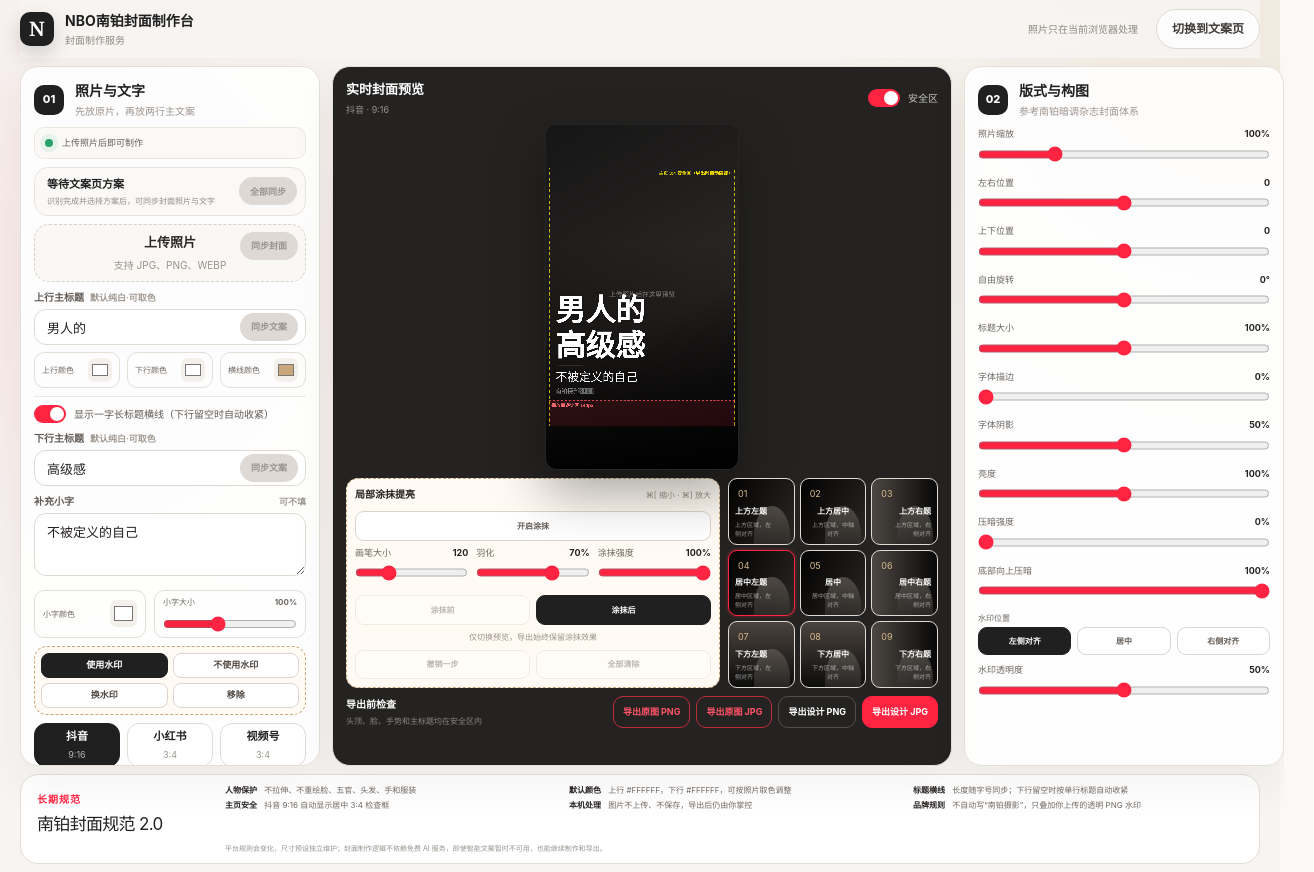
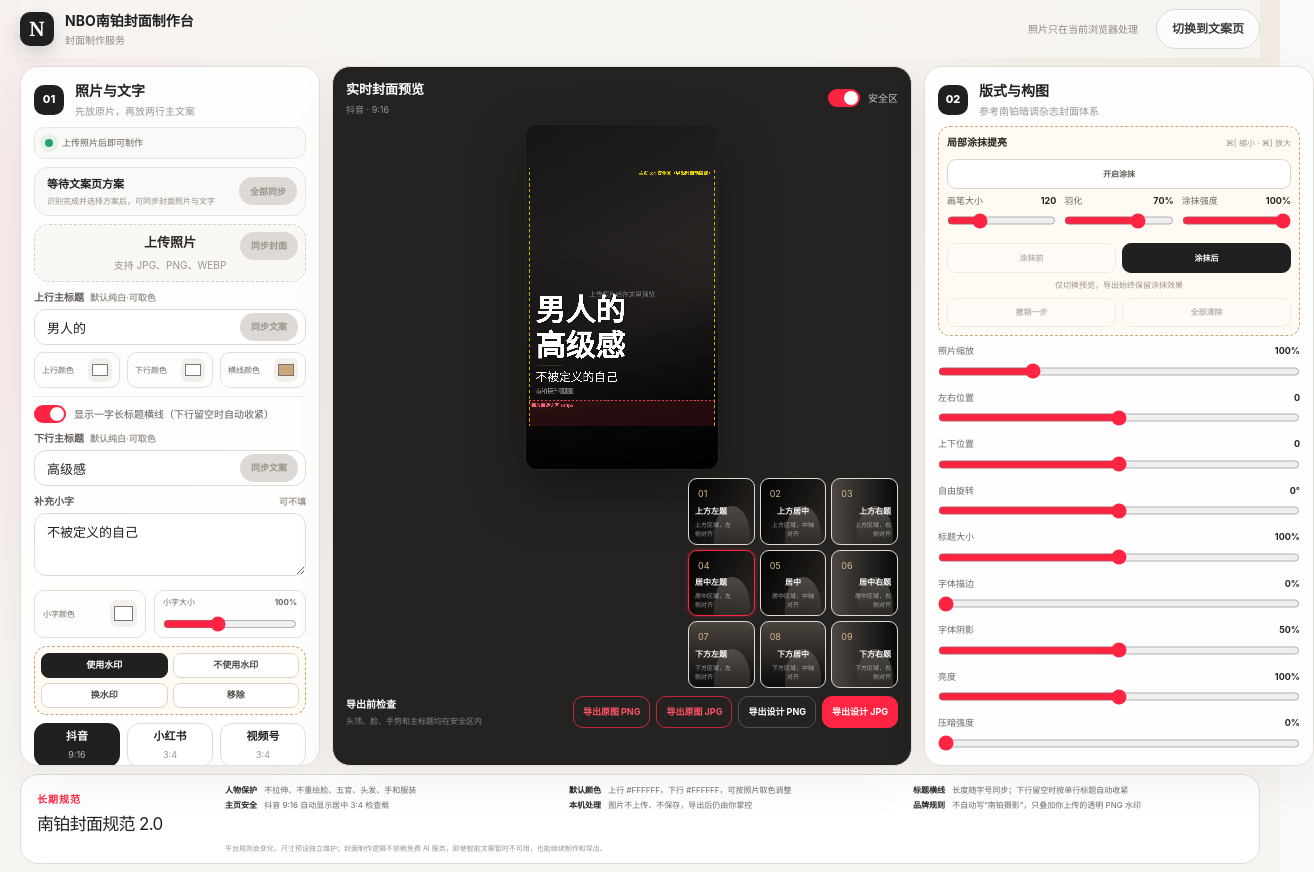
Before and after one commit to wdmm630202/nbo-cover-copy, a Next.js app: page /cover in a window 1280 px wide. Shown: the whole page, 1314 px wide, since content can reach past the window. Built offline with nearby package versions, Linux system fonts and the light colour scheme.

Commit message:
correct cover studio tool placement

```diff
--- a/app/cover/CoverStudio.tsx
+++ b/app/cover/CoverStudio.tsx
@@ -1426,30 +1426,6 @@ export default function CoverStudio() {
             />
           </div>
           <div className="studio-preview-tools">
-            <div className="studio-retouch">
-              <div className="studio-retouch-heading"><b>局部涂抹提亮</b><span>⌘[ 缩小 · ⌘] 放大</span></div>
-              <button
-                type="button"
-                className={brushMode ? "is-active" : ""}
-                onClick={() => {
-                  setBrushMode((current) => !current);
-                  setRotationMode(false);
-                  setNotice(brushMode ? "已退出涂抹，可继续移动照片" : "已开启涂抹，请在照片上按住绘制");
-                }}
-              >{brushMode ? "退出涂抹" : "开启涂抹"}</button>
-              <Slider label="画笔大小" value={brushSize} min={20} max={400} suffix="" onChange={setBrushSize} />
-              <Slider label="羽化" value={brushFeather} min={0} max={100} suffix="%" onChange={setBrushFeather} />
-              <Slider label="涂抹强度" value={brushStrength} min={0} max={100} suffix="%" onChange={setBrushStrength} />
-              <div className="studio-retouch-compare">
-                <button type="button" disabled={!retouchStrokes.length} className={showRetouchBefore ? "is-active" : ""} onClick={() => setShowRetouchBefore(true)}>涂抹前</button>
-                <button type="button" className={!showRetouchBefore ? "is-active" : ""} onClick={() => setShowRetouchBefore(false)}>涂抹后</button>
-              </div>
-              <small className="studio-retouch-note">仅切换预览，导出始终保留涂抹效果</small>
-              <div className="studio-retouch-actions">
-                <button type="button" disabled={!retouchStrokes.length} onClick={() => { setShowRetouchBefore(false); setRetouchStrokes((current) => current.slice(0, -1)); }}>撤销一步</button>
-                <button type="button" disabled={!retouchStrokes.length} onClick={() => { setShowRetouchBefore(false); setRetouchStrokes([]); }}>全部清除</button>
-              </div>
-            </div>
             <div className="studio-template-grid">
               {COVER_TEMPLATES.map((template) => (
                 <button
@@ -1491,6 +1467,31 @@ export default function CoverStudio() {
             <div>
               <strong>版式与构图</strong>
               <small>参考南铂暗调杂志封面体系</small>
+            </div>
+          </div>
+
+          <div className="studio-retouch">
+            <div className="studio-retouch-heading"><b>局部涂抹提亮</b><span>⌘[ 缩小 · ⌘] 放大</span></div>
+            <button
+              type="button"
+              className={brushMode ? "is-active" : ""}
+              onClick={() => {
+                setBrushMode((current) => !current);
+                setRotationMode(false);
+                setNotice(brushMode ? "已退出涂抹，可继续移动照片" : "已开启涂抹，请在照片上按住绘制");
+              }}
+            >{brushMode ? "退出涂抹" : "开启涂抹"}</button>
+            <Slider label="画笔大小" value={brushSize} min={20} max={400} suffix="" onChange={setBrushSize} />
+            <Slider label="羽化" value={brushFeather} min={0} max={100} suffix="%" onChange={setBrushFeather} />
+            <Slider label="涂抹强度" value={brushStrength} min={0} max={100} suffix="%" onChange={setBrushStrength} />
+            <div className="studio-retouch-compare">
+              <button type="button" disabled={!retouchStrokes.length} className={showRetouchBefore ? "is-active" : ""} onClick={() => setShowRetouchBefore(true)}>涂抹前</button>
+              <button type="button" className={!showRetouchBefore ? "is-active" : ""} onClick={() => setShowRetouchBefore(false)}>涂抹后</button>
+            </div>
+            <small className="studio-retouch-note">仅切换预览，导出始终保留涂抹效果</small>
+            <div className="studio-retouch-actions">
+              <button type="button" disabled={!retouchStrokes.length} onClick={() => { setShowRetouchBefore(false); setRetouchStrokes((current) => current.slice(0, -1)); }}>撤销一步</button>
+              <button type="button" disabled={!retouchStrokes.length} onClick={() => { setShowRetouchBefore(false); setRetouchStrokes([]); }}>全部清除</button>
             </div>
           </div>
 
--- a/app/globals.css
+++ b/app/globals.css
@@ -1092,7 +1092,7 @@ body {
   .cover-page { padding-bottom: 8px; }
   .cover-studio-header { min-height: 58px; }
   .cover-studio-mark { width: 34px; height: 34px; border-radius: 10px; font-size: 20px; }
-  .cover-studio-grid { height: calc(100vh - 170px); min-height: 700px; margin-top: 8px; grid-template-columns: 300px minmax(620px, 1fr) 320px; gap: 12px; align-items: stretch; }
+  .cover-studio-grid { height: calc(100vh - 170px); min-height: 700px; margin-top: 8px; grid-template-columns: 300px minmax(580px, 1fr) 390px; gap: 12px; align-items: stretch; }
   .studio-panel, .studio-preview-panel { height: 100%; min-height: 0; border-radius: 18px; }
   .studio-panel { padding: 13px; overflow: hidden; }
   .studio-controls { display: flex; flex-direction: column; }
@@ -1118,16 +1118,17 @@ body {
   .studio-preview-panel { padding: 13px; display: flex; flex-direction: column; }
   .studio-preview-toolbar { min-height: 32px; margin-bottom: 8px; }
   .studio-canvas-shell { width: auto; height: calc(100% - 326px); max-width: 100%; }
-  .studio-preview-tools { height: 210px; margin-top: 8px; grid-template-columns: minmax(0, 1fr) 210px; gap: 8px; }
+  .studio-preview-tools { height: 210px; margin-top: 8px; grid-template-columns: 210px; justify-content: end; gap: 8px; }
   .studio-export-row { margin-top: 8px; gap: 6px; }
   .studio-export-row button { height: 32px; padding: 0 9px; font-size: 9px; }
+  .studio-design { display: flex; flex-direction: column; }
   .studio-design .studio-panel-heading { margin-bottom: 7px; }
   .studio-template-grid { width: 210px; height: 210px; gap: 5px; }
   .studio-template { min-height: 0; aspect-ratio: 1; padding: 6px; border-radius: 9px; }
   .studio-template::after { width: 36px; height: 58px; }
   .studio-template b { font-size: 8px; }
   .studio-template span { font-size: 6px; }
-  .studio-adjustments { margin-top: 8px; grid-template-columns: 1fr; gap: 8px; }
+  .studio-adjustments { min-height: 0; margin-top: 8px; flex: 1; grid-template-columns: 1fr; align-content: space-between; gap: 6px; }
   .studio-slider > span { margin-bottom: 3px; font-size: 9px; }
   .studio-slider input { height: 15px; }
   .studio-retouch { height: 210px; padding: 8px; grid-template-columns: repeat(3, 1fr); gap: 5px 8px; }
@@ -1137,9 +1138,9 @@ body {
   .studio-retouch-note { align-self: center; line-height: 1.35; }
   .studio-watermark-align > span { margin-bottom: 3px; font-size: 8px; }
   .studio-watermark-align button { min-height: 28px; }
-  .studio-memory { margin-top: auto; padding-top: 8px; grid-template-columns: 1fr; gap: 5px; }
-  .studio-memory .studio-reset { min-height: 28px; }
-  .studio-memory > div { padding: 5px; grid-template-columns: 1fr auto auto auto; gap: 4px; }
+  .studio-memory { min-height: 0; margin-top: 8px; padding-top: 8px; flex: 1; grid-template-columns: 1fr; grid-template-rows: repeat(4, minmax(0, 1fr)); gap: 8px; }
+  .studio-memory .studio-reset { min-height: 28px; height: 100%; }
+  .studio-memory > div { height: 100%; padding: 5px; grid-template-columns: 1fr auto auto auto; gap: 4px; }
   .studio-memory > div > button:last-child, .studio-memory > div b { grid-column: auto; }
   .studio-memory button { min-height: 23px; padding: 0 4px; }
   .cover-standard-card { min-height: 82px; margin-top: 8px; padding: 10px 16px; grid-template-columns: 170px 1fr; gap: 6px 18px; border-radius: 18px; }
```
Also changed, not shown: 3 other files (tests, documents, lock files or other folders).
